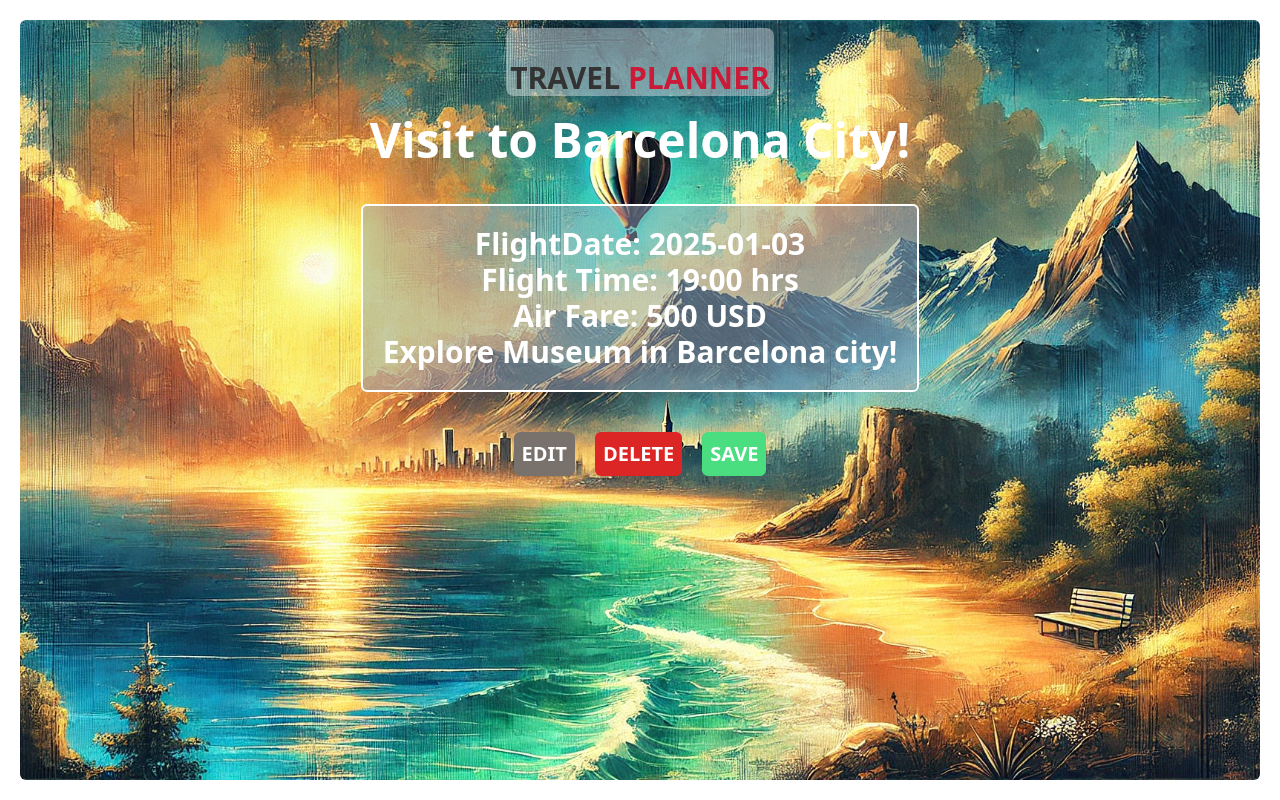
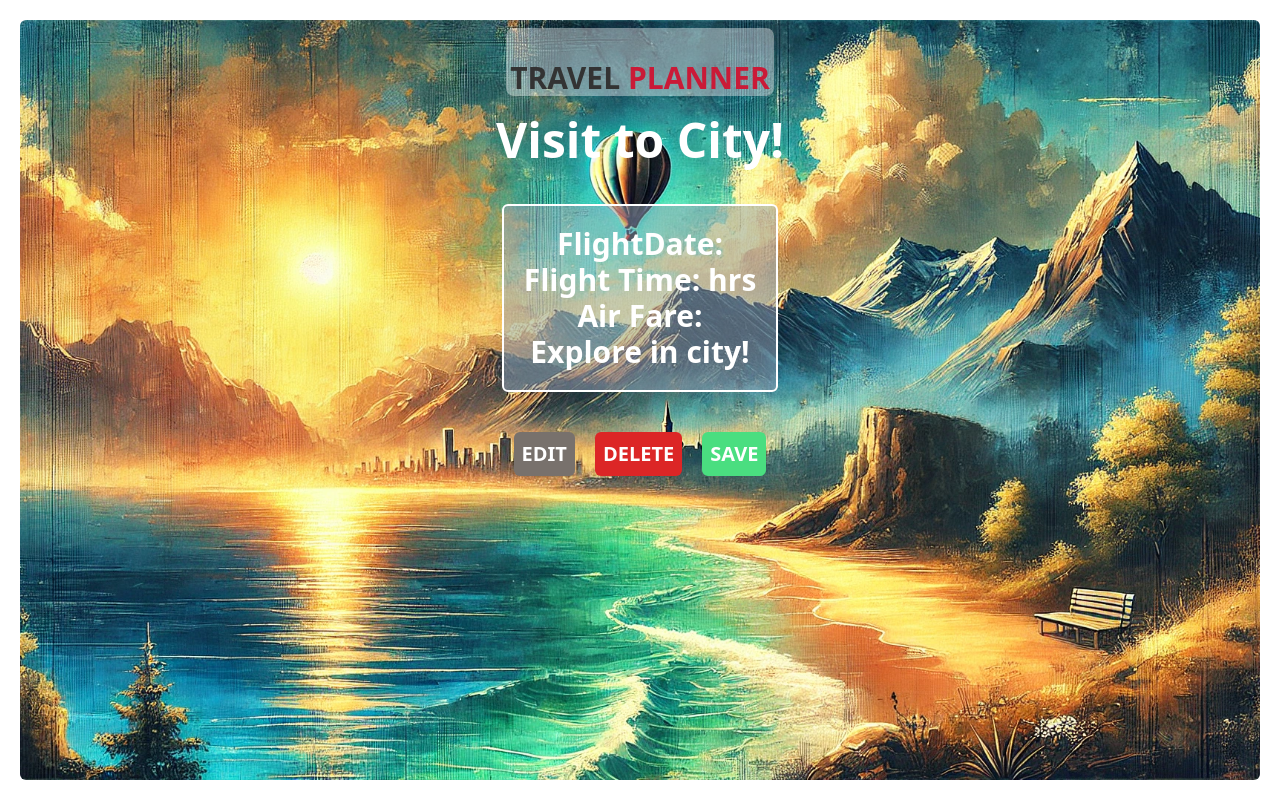
Before and after one commit to OtienoDennis/webdev-projects, a React (Vite) app in the folder frontend-projects/travel-planner-app/: page /itinerary in a window 1280 px wide. Built offline with nearby package versions, Linux system fonts and the light colour scheme.

Commit message:
Add additional itinerary information for Nairobi and pass it to ItineraryPlanner component

```diff
--- a/frontend-projects/travel-planner-app/src/App.jsx
+++ b/frontend-projects/travel-planner-app/src/App.jsx
@@ -10,17 +10,24 @@ import useFetchMyCityCode from './fetchingFunctions/useFetchMyCityCode';
 import ItineraryPlanner from './components/ItineraryPlanner';
 
 const initialState = {
-  itineraryInformation:
+  itineraryInformation: [
     {
       city: 'Barcelona',
       flightTime: '19:00',
       flightDate: '2025-01-03',
       airFare: 500,
       currency: 'USD',
-      hotelName: 'Hotel',
       attractionToVisit: 'Museum',
-    }
-  ,
+    },
+    {
+      city: 'Nairobi',
+      flightTime: '19:00',
+      flightDate: '2025-01-03',
+      airFare: 500,
+      currency: 'USD',
+      attractionToVisit: 'Museum',
+    },
+  ],
   destinationInformation: [],
   hotelInformation: [],
   hotelsInCity: [],
@@ -138,13 +145,17 @@ function App() {
                 <DestinationInformation
                   dispatch={dispatch}
                   myCityCode={myCityCode}
+                  itineraryInformation={itineraryInformation}
                 />
               }
             />
             <Route
               path='itinerary'
               element={
-                <ItineraryPlanner itineraryInformation={itineraryInformation} />
+                <ItineraryPlanner
+                  itineraryInformation={itineraryInformation}
+                  dispatch={dispatch}
+                />
               }
             />
             <Route
```
